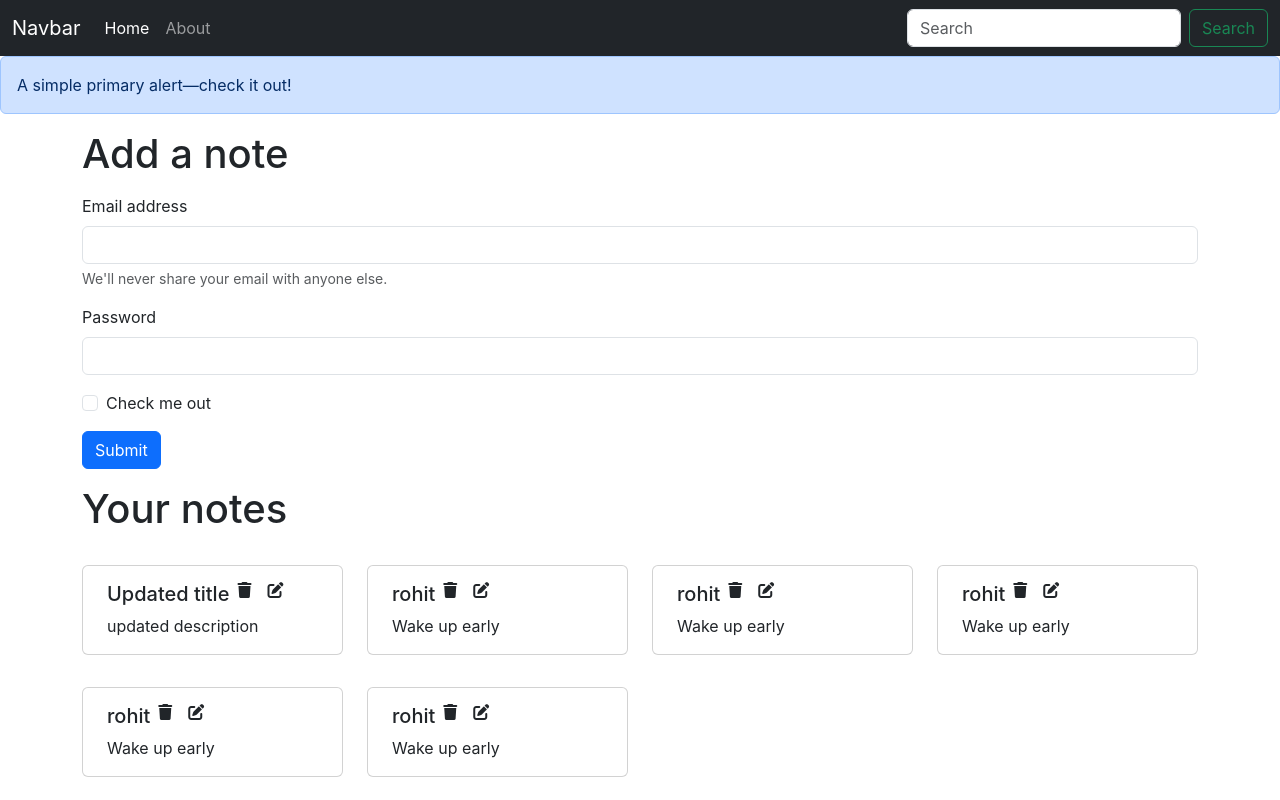
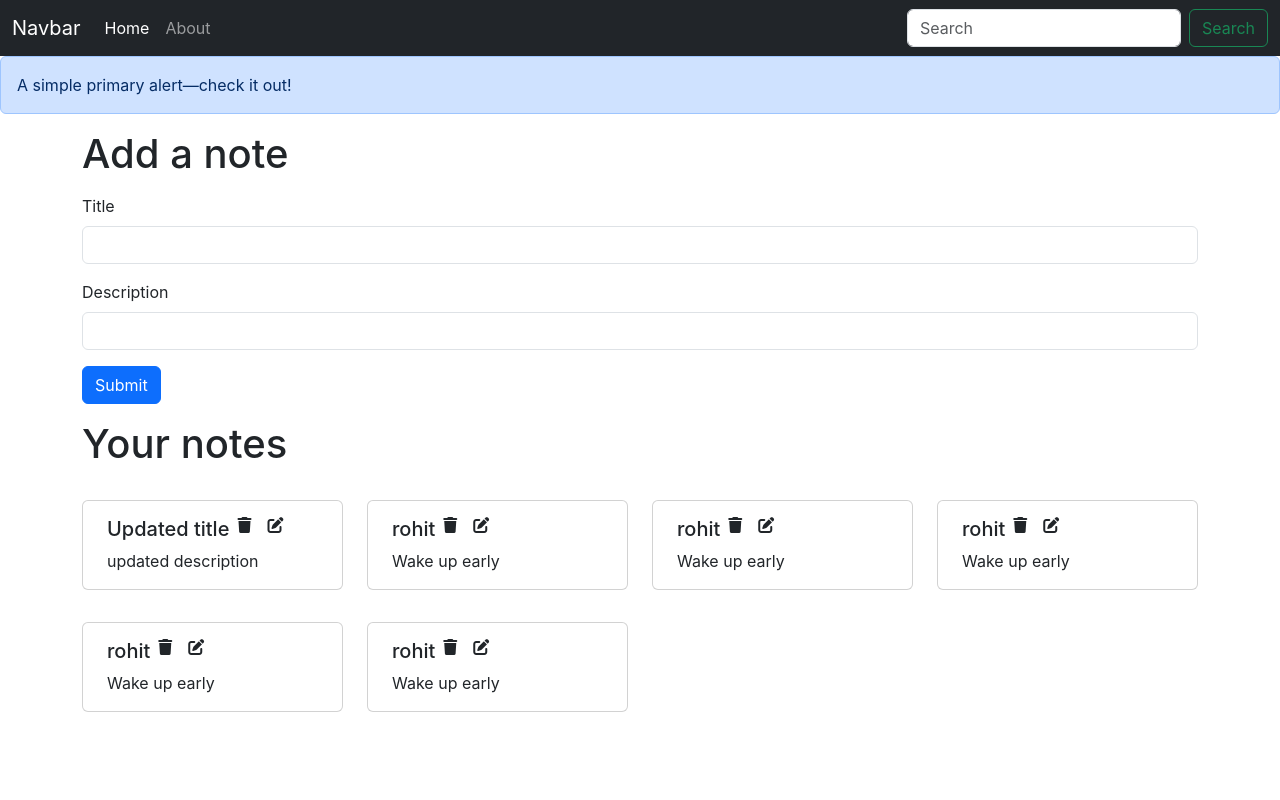
Before and after one commit to Rohit-GHacc/inote, a React (Create React App) app: page / in a window 1280 px wide. Built offline with nearby package versions, Linux system fonts and the light colour scheme.

Commit message:
Making an AddNote component (dividing home.js)

```diff
--- /dev/null
+++ b/src/components/AddNote.js
@@ -0,0 +1,39 @@
+import React, {useContext,useState} from 'react'
+import noteContext from '../context/notes/NoteContext'
+
+const AddNote = () => {
+    const context = useContext(noteContext)
+    const {addNote} = context;
+
+    const [note,setNote] = useState({title:"hi", description: "rohit", tag:"default"})
+    const onChange = (e)=>{
+        setNote({...note,[e.target.name]: e.target.value})
+    }
+
+    const handleClick = (e)=>{
+        e.preventDefault();
+        addNote(note.title,note.description,note.tag);
+    }
+  return (
+    <div>
+      <h1 className = 'my-3'> Add a note </h1>
+      <form>
+        <div className="mb-3 my-3">
+          <label htmlFor="title" className="form-label">Title</label>
+          <input type="text" className="form-control" id="title" name="title" aria-describedby="emailHelp" onChange= {onChange}/>
+        </div>
+        <div className="mb-3">
+          <label htmlFor="description" className="form-label">Description</label>
+          <input type="text" className="form-control" id="description" name="description"  onChange= {onChange}/>
+        </div>
+        {/* <div className="mb-3 form-check">
+          <input type="checkbox" className="form-check-input" id="exampleCheck1"/>
+            <label className="form-check-label" htmlFor="exampleCheck1">Check me out</label>
+        </div> */}
+        <button type="submit" className="btn btn-primary" onClick={handleClick}>Submit</button>
+      </form>
+    </div>
+  )
+}
+
+export default AddNote
--- a/src/components/Alert.js
+++ b/src/components/Alert.js
@@ -3,7 +3,7 @@ import React from 'react'
 const Alert = () => {
     return (
         <div>
-            <div class="alert alert-primary" role="alert">
+            <div className="alert alert-primary" role="alert">
                 A simple primary alert—check it out!
             </div>
         </div>
--- a/src/components/Home.js
+++ b/src/components/Home.js
@@ -1,27 +1,12 @@
 import React from 'react'
 import Notes from './Notes'
+import AddNote from './AddNote'
 const Home = () => {
   // const Notes = useContext(noteContext)
   // const {notes,setNotes }= Notes;
   return (
     <div>
-      <h1 className = 'my-3'> Add a note </h1>
-      <form>
-        <div className="mb-3 my-3">
-          <label for="exampleInputEmail1" className="form-label">Email address</label>
-          <input type="email" className="form-control" id="exampleInputEmail1" aria-describedby="emailHelp"/>
-            <div id="emailHelp" className="form-text">We'll never share your email with anyone else.</div>
-        </div>
-        <div className="mb-3">
-          <label for="exampleInputPassword1" className="form-label">Password</label>
-          <input type="password" className="form-control" id="exampleInputPassword1"/>
-        </div>
-        <div className="mb-3 form-check">
-          <input type="checkbox" className="form-check-input" id="exampleCheck1"/>
-            <label className="form-check-label" for="exampleCheck1">Check me out</label>
-        </div>
-        <button type="submit" className="btn btn-primary">Submit</button>
-      </form>
+      <AddNote/>
       <h1 className = 'my-3'> Your notes</h1>
       <Notes/>
     </div>
--- a/src/components/Notes.js
+++ b/src/components/Notes.js
@@ -3,11 +3,11 @@ import NotesItem from './NotesItem'
 import noteContext from '../context/notes/NoteContext'
 const Notes = () => {
     const context = useContext(noteContext);
-    const {notes,setNotes} = context;
+    const {notes} = context;
   return (
     <div className = 'row '>
         {notes.map((note)=>{
-          return <NotesItem note = {note}/>;
+          return <NotesItem key={note._id} note = {note}/>;
         })}
       </div>
 
--- a/src/components/NotesItem.js
+++ b/src/components/NotesItem.js
@@ -1,4 +1,4 @@
-import React, { useState } from 'react'
+import React from 'react'
 // import noteContext from '../context/notes/NoteContext'
 const NotesItem = (props) => {
     // const context  = useContext(noteContext);
--- a/src/context/notes/NoteState.js
+++ b/src/context/notes/NoteState.js
@@ -1,21 +1,21 @@
 import NoteContext from './NoteContext';
 // import react from 'react';
-import {useState} from 'react';
+import { useState } from 'react';
 
-const NoteState = (props)=>{
-    const s1 = {
-        "name" : "Harry",
-        "class": "5b"
-    }
-    const [state,setState]=useState(s1);
-    const update = ()=>{
-        setTimeout(()=>{
-            setState({
-                "name": "Larry",
-                "class":"10a"
-            })
-        },1000)
-    }
+const NoteState = (props) => {
+    // const s1 = {
+    //     "name" : "Harry",
+    //     "class": "5b"
+    // }
+    // const [state,setState]=useState(s1);
+    // const update = ()=>{
+    //     setTimeout(()=>{
+    //         setState({
+    //             "name": "Larry",
+    //             "class":"10a"
+    //         })
+    //     },1000)
+    // }
     // console.log(props.children)
     const initialNotes = [
         {
@@ -37,7 +37,7 @@ const NoteState = (props)=>{
             "__v": 0
         },
         {
-            "_id": "65fbba562d1695146ba9b4bd",
+            "_id": "65fbba562d1695346ba9b4ba",
             "user": "65f82c667cb11615fc79593a",
             "title": "rohit",
             "description": "Wake up early",
@@ -46,7 +46,7 @@ const NoteState = (props)=>{
             "__v": 0
         },
         {
-            "_id": "65fbba562d1695146ba9b4bd",
+            "_id": "65fbba562d1692146ba9b4bd",
             "user": "65f82c667cb11615fc79593a",
             "title": "rohit",
             "description": "Wake up early",
@@ -55,7 +55,7 @@ const NoteState = (props)=>{
             "__v": 0
         },
         {
-            "_id": "65fbba562d1695146ba9b4bd",
+            "_id": "65fbb3562d1695146ba9b4bd",
             "user": "65f82c667cb11615fc79593a",
             "title": "rohit",
             "description": "Wake up early",
@@ -64,7 +64,7 @@ const NoteState = (props)=>{
             "__v": 0
         },
         {
-            "_id": "65fbba562d1695146ba9b4bd",
+            "_id": "65fbba562d1695146ba9b5bd",
             "user": "65f82c667cb11615fc79593a",
             "title": "rohit",
             "description": "Wake up early",
@@ -73,11 +73,32 @@ const NoteState = (props)=>{
             "__v": 0
         }
     ];
-      const [notes,setNotes] = useState(initialNotes);
+    const [notes, setNotes] = useState(initialNotes);
+    // Add a note
+    const addNote = (title, description, tag) => {
+        console.log('adding a new note')
+        const note = {
+            "_id": "65fbba562d1695116ba9b4bd",
+            "user": "65f82c667cb11615fc79593a",
+            "title": title,
+            "description": description,
+            "tag": tag,
+            "date": "2024-03-21T04:40:54.841Z",
+            "__v": 0
+        }
+        setNotes(notes.concat(note));
+    }
+    // Delete a note
+    const deleteNote = (id) => {
 
+    }
+    // Edit a note
+    const editNote = (id) => {
+
+    }
 
     return (
-        <NoteContext.Provider value = {{notes,setNotes,state,update}}>
+        <NoteContext.Provider value={{ notes, addNote, deleteNote, editNote }}>
             {props.children}
         </NoteContext.Provider>
     )
```
Lines whose indentation alone changed are shown as unchanged.
